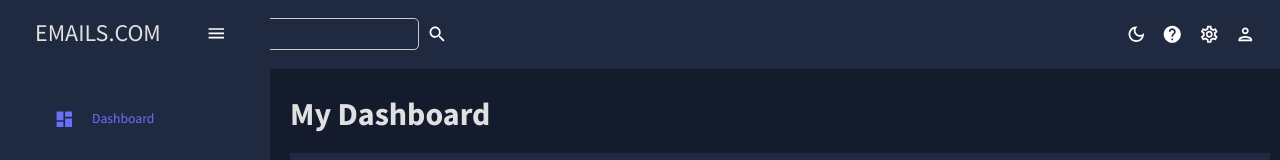
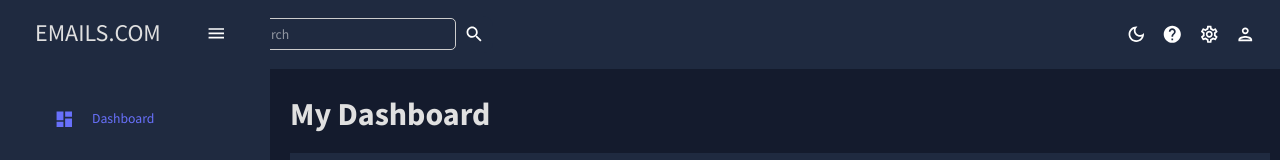
Before and after one commit to BCYTECH/CS3072_FYP, a React (Create React App) app in the folder dashboard-app/: page / in a window 1280 px wide. Shown: the top 160 px of the page. Built offline with nearby package versions, Linux system fonts and the light colour scheme; no server answers; the database is empty.

Commit message:
Minor changes in comments

```diff
--- a/dashboard-app/src/Components/TopBar.jsx
+++ b/dashboard-app/src/Components/TopBar.jsx
@@ -23,7 +23,7 @@ const TopBar = () => {
     <Box display="flex" justifyContent="space-between" p={2} backgroundColor={colors.primary[400]} position="absolute" top={0} left={0} right={0}>
 
     {/* SEARCH BAR */}
-    <Box display="flex" backgroundColor={colors.primary[400]} borderRadius="10px" paddingLeft={"14%"}>
+    <Box display="flex" backgroundColor={colors.primary[400]} borderRadius="10px" paddingLeft={"17%"}>
       <InputBase sx={{ ml: 2, flex: 1 }} placeholder="Search" />
       <IconButton type="button" sx={{ p: 1 }}>
         <SearchIcon />
```
Also changed, not shown: dashboard-app/src/index.js (+7 -2 lines), 1 other file (tests, documents, lock files or other folders).
